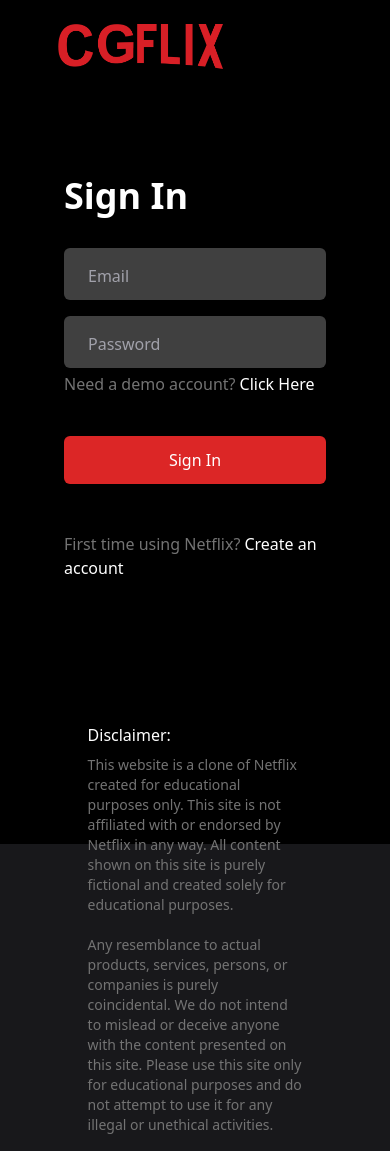
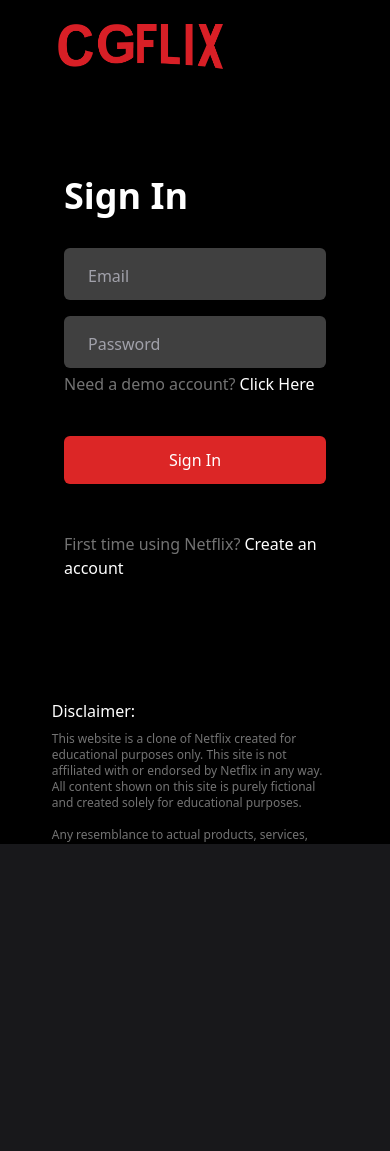
Before and after one commit to cagarcia2011/cg-netflix-clone, a Next.js app: page /auth in a window 390 px wide. After the commit the page ends 844 px from the top, so only its background shows below. Built offline with nearby package versions, Linux system fonts and the light colour scheme; no server answers.

Commit message:
Mobile view fix

```diff
--- a/pages/auth.tsx
+++ b/pages/auth.tsx
@@ -154,14 +154,14 @@
                         </div>
                     </div>
                 </div>
-                <div className="absolute w-full bottom-0 left-0 h-[20vh] bg-black bg-opacity-70 py-8 px-4">
+                <div className="absolute w-full bottom-0 left-0 h-[20vh] bg-black bg-opacity-70 py-2 md:py-8 px-4 md:overflow-hidden overflow-scroll">
                     <div className="flex justify-center items-center">
-                        <div className="px-[20%] py-4">
+                        <div className="px-[10%] py-4">
                             <p className="text-white text-md font-medium">
                                 Disclaimer:
                             </p>
-                            <p className="text-neutral-500 text-sm mt-2">
-                                This website is a clone of Netflix created for educational purposes only. This site is not affiliated with or endorsed by Netflix in any way. All content shown on this site is purely fictional and created solely for educational purposes. <br /><br />Any resemblance to actual products, services, persons, or companies is purely coincidental. We do not intend to mislead or deceive anyone with the content presented on this site. Please use this site only for educational purposes and do not attempt to use it for any illegal or unethical activities.
+                            <p className="text-neutral-500 text-xs mt-2">
+                                This website is a clone of Netflix created for educational purposes only. This site is not affiliated with or endorsed by Netflix in any way. All content shown on this site is purely fictional and created solely for educational purposes. <br /><br />Any resemblance to actual products, services, persons, or companies is purely coincidental. I do not intend to mislead or deceive anyone with the content presented on this site. Please use this site only for educational purposes and do not attempt to use it for any illegal or unethical activities.
                             </p>
                         </div>
                     </div>
```
